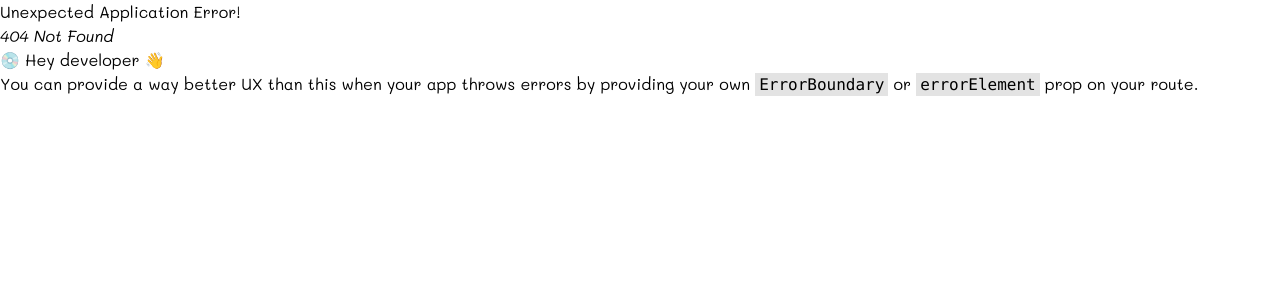
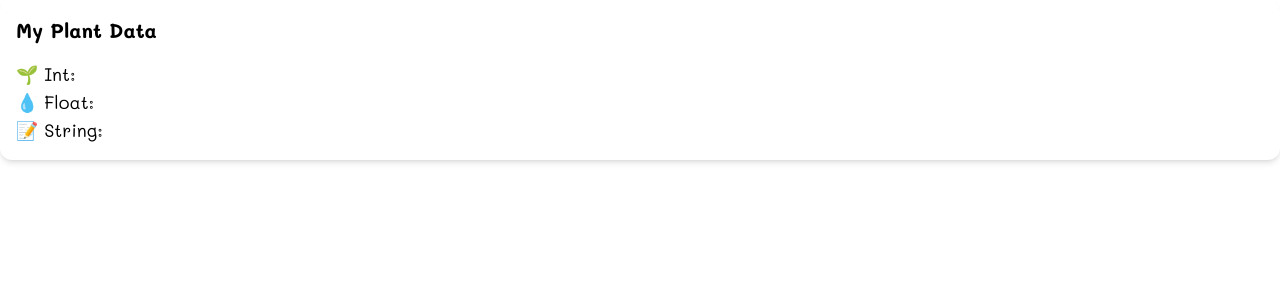
Before and after one commit to toptammasorn/my-plant, a React (Vite) app in the folder my-plant-webapp/: page /fetch in a window 1280 px wide. Before the commit this address had no page. Shown: the top 300 px of the page. Built offline with nearby package versions, Linux system fonts and the light colour scheme; no server answers; the database is empty; a web font is replaced by a local one.

Commit message:
test(RTDB): fetch mockup ESP32 relatime data from RTDB to FetchDataPage.jsx

```diff
--- a/my-plant-webapp/src/App.jsx
+++ b/my-plant-webapp/src/App.jsx
@@ -13,6 +13,7 @@ import DashboardPage from "./pages/DashboardPage";
 import InventoryPage from "./pages/InventoryPage";
 import ProfilePage from "./pages/ProfilePage";
 import HardwarePage from "./pages/HardwarePage";
+import FetchDataPage from "./pages/FetchDataPage";
 
 // layouts
 import MainLayout from "./layouts/MainLayout";
@@ -25,6 +26,7 @@ const router = createBrowserRouter(
       <Route path="/" element={<RegisterPage />} />
       <Route path="/register" element={<RegisterPage />} />
       <Route path="/login" element={<LoginPage />} />
+      <Route path="/fetch" element={<FetchDataPage />} />
 
       {/* With MainLayout */}
       <Route element={<MainLayout />}>
--- a/my-plant-webapp/src/firebase/config.js
+++ b/my-plant-webapp/src/firebase/config.js
@@ -18,13 +18,15 @@ const firebaseConfig = {
   messagingSenderId: "466336020550",
   appId: import.meta.env.VITE_FIREBASE_APP_ID,
   measurementId: "G-YF21TXEJTD",
+  databaseURL:
+    "https://my-plant-firebase-default-rtdb.asia-southeast1.firebasedatabase.app",
 };
 
 // Initialize Firebase
 const app = initializeApp(firebaseConfig);
 const analytics = getAnalytics(app);
+const auth = getAuth(app);
+const db = getFirestore(app);
 const database = getDatabase(app);
 
-export const auth = getAuth(app);
-export const db = getFirestore(app);
-export default app;
+export { app, analytics, auth, db, database };
--- a/my-plant-webapp/src/pages/DashboardPage.jsx
+++ b/my-plant-webapp/src/pages/DashboardPage.jsx
@@ -1,4 +1,4 @@
-import React from "react";
+import React, { useState, useEffect } from "react";
 import { motion } from "framer-motion";
 import { Thermometer, Droplet, Sun } from "lucide-react";
 
--- /dev/null
+++ b/my-plant-webapp/src/pages/FetchDataPage.jsx
@@ -0,0 +1,42 @@
+import React, { useEffect, useState } from "react";
+// firebase
+import { ref, onValue } from "firebase/database";
+import { database } from "../firebase/config";
+
+const FetchDatapage = () => {
+  const [intValue, setIntValue] = useState(null);
+  const [floatValue, setFloatValue] = useState(null);
+  const [stringValue, setStringValue] = useState("");
+
+  const intRef = ref(database, "test/int");
+  const floatRef = ref(database, "test/float");
+  const stringRef = ref(database, "test/string");
+
+  useEffect(() => {
+    onValue(intRef, (snapshot) => {
+      console.log("int:", snapshot.val());
+      setIntValue(snapshot.val());
+    });
+
+    onValue(floatRef, (snapshot) => {
+      console.log("float:", snapshot.val());
+      setFloatValue(snapshot.val());
+    });
+
+    onValue(stringRef, (snapshot) => {
+      console.log("string:", snapshot.val());
+      setStringValue(snapshot.val());
+    });
+  }, []);
+
+  return (
+    <div className="p-4 bg-white rounded-xl shadow-md">
+      <h2 className="text-xl font-bold mb-4">My Plant Data</h2>
+      <p className="text-lg">🌱 Int: {intValue}</p>
+      <p className="text-lg">💧 Float: {floatValue}</p>
+      <p className="text-lg">📝 String: {stringValue}</p>
+    </div>
+  );
+};
+
+export default FetchDatapage;
```
Also changed, not shown: 1 other file (tests, documents, lock files or other folders).
